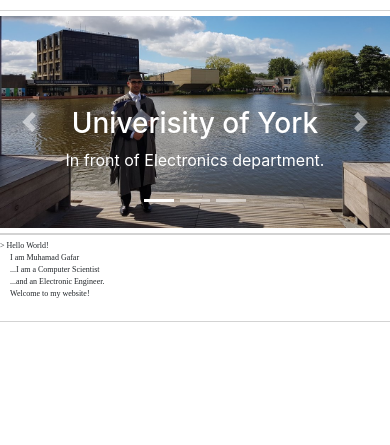
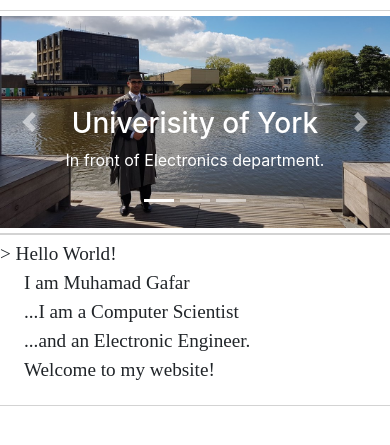
Before and after one commit to MGafar/MGafar.github.io, a plain HTML site: page index.html in a window 390 px wide. Shown: the part 237-682 px from the top of the page. Drawn offline with nearby package versions, Linux system fonts and the light colour scheme; a web font is replaced by a local one.

Commit message:
Changed some stuff

```diff
--- a/css/about.css
+++ b/css/about.css
@@ -75,7 +75,7 @@
 
     .about-me-hello{
         width: 100%;
-        font-size: 50%;
+        font-size: 120%;
         padding-bottom: 5px;
         padding-top: 5px;
         border-bottom: 1px solid lightgrey;
```
